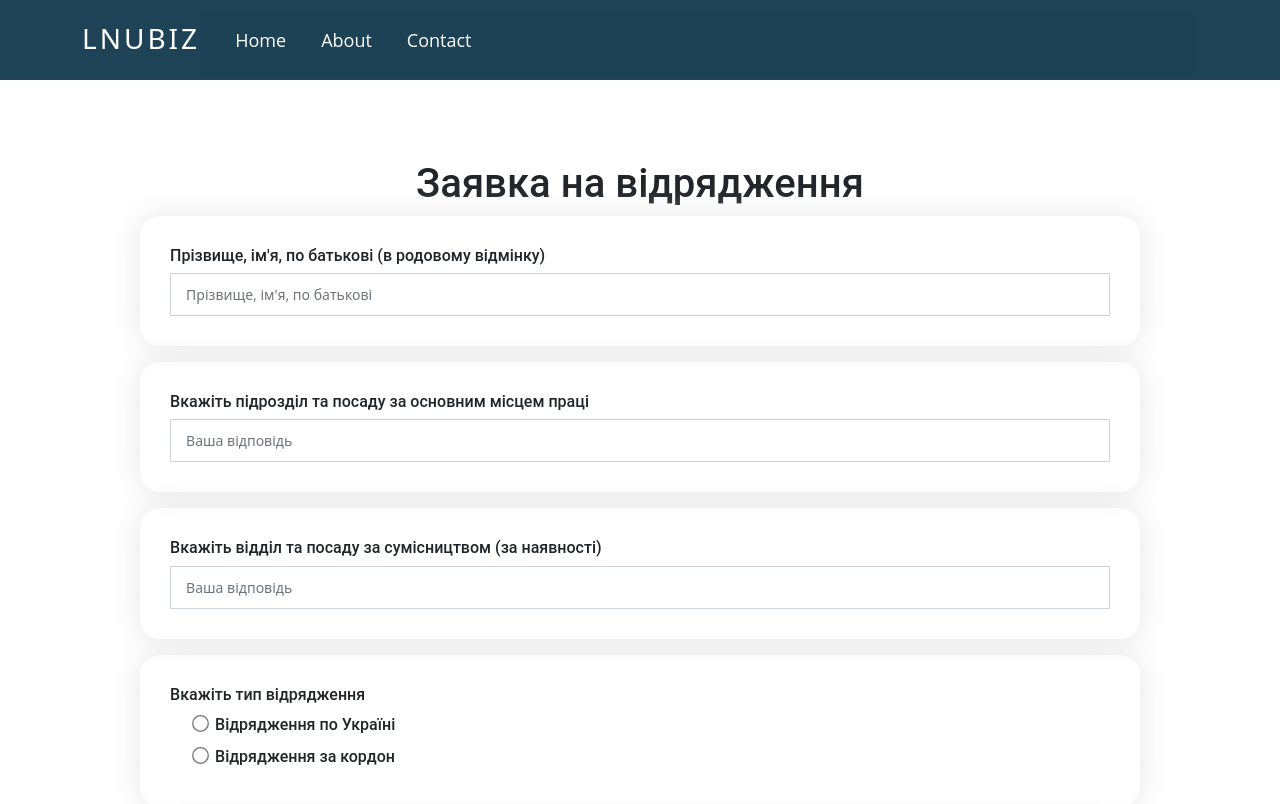
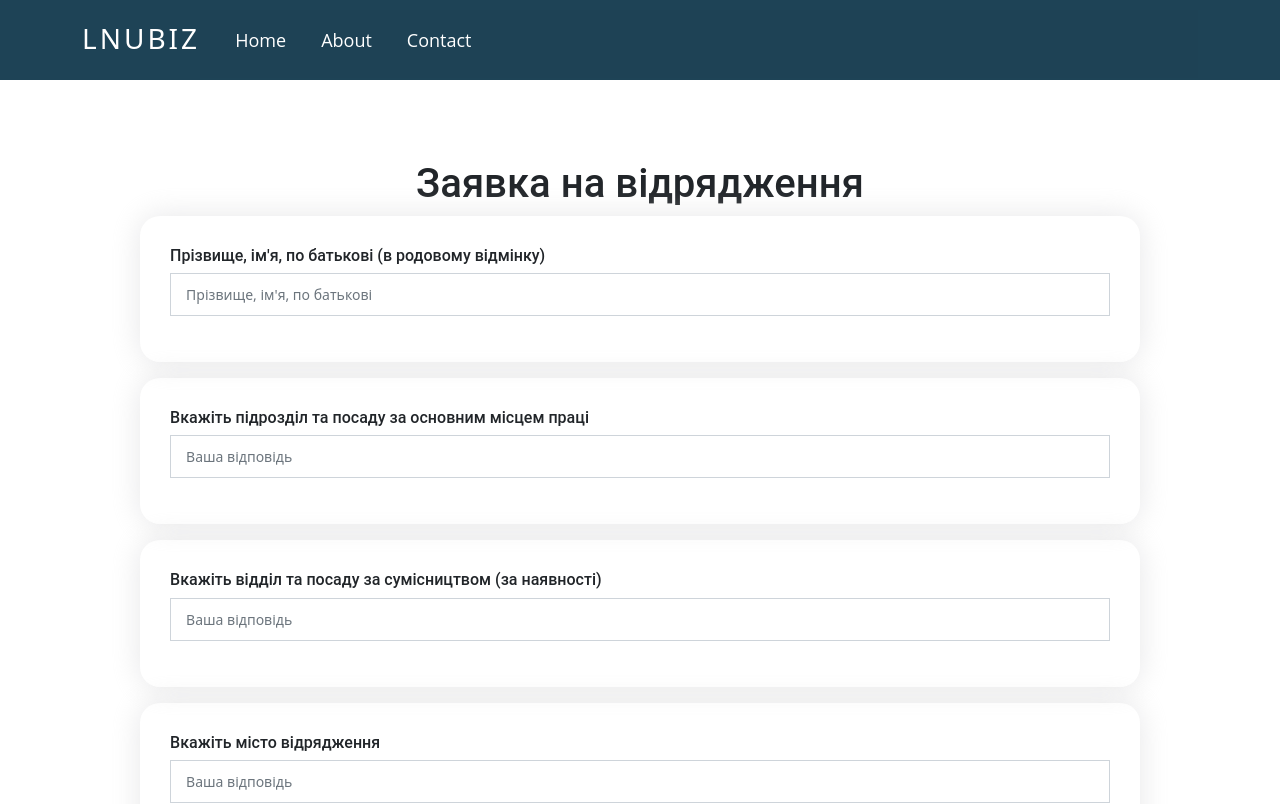
Before and after one commit to olga210500/LNUfrontend, a React (Create React App) app: page /about in a window 1280 px wide. Shown: the top 804 px of the page. Built offline with nearby package versions, Linux system fonts and the light colour scheme.

Commit message:
optimized itnput field

```diff
--- a/src/pages/Application.js
+++ b/src/pages/Application.js
@@ -1,19 +1,58 @@
-import React, { Component } from "react";
 import Navibar2 from "../components/Navibar2";
 import "../styles/style.css";
 import { connect } from "react-redux";
 import { signUserUp } from "../actions/userActions";
-
-
-
-
-class Application extends Component {
-  state = {
+import { useState } from "react";
+import InputField from "../components/InputField";
+const fieldsForInput = [
+  {
+    title: "Прізвище, ім'я, по батькові (в родовому відмінку)",
+    type: "text",
+    name: "fullName",
+    id: "fullName",
+    placeholder: "Прізвище, ім'я, по батькові",
+  },
+  {
+    title: "Вкажіть підрозділ та посаду за основним місцем праці",
+    type: "text",
+    name: "",
+    id: "",
+    placeholder: "Ваша відповідь",
+  },
+  {
+    title: "Вкажіть відділ та посаду за сумісництвом (за наявності)",
+    type: "text",
+    name: "",
+    id: "",
+    placeholder: "Ваша відповідь",
+  },
+  {
+    title: "Вкажіть місто відрядження",
+    type: "text",
+    name: "",
+    id: "",
+    placeholder: "Ваша відповідь",
+  },
+  {
+    title: "Вкажіть країну відрядження (для закордонного відрядження)",
+    type: "text",
+    name: "",
+    id: "",
+    placeholder: "Ваша відповідь",
+  },
+  {
+    title: "Вкажіть маршрут поїздки (для відряджень по Україні). Наприклад: Львів-Київ-Львів",
+    type: "text",
+    name: "",
+    id: "",
+    placeholder: "Ваша відповідь",
+  },
+];
+const Application = () => {
+  const [state, setState] = useState({
     fullName: "",
-
     Date: new Date(),
     Status: "in progress",
-
     FullTimePosition: "",
     PartTimePosition: "",
     IsAbroadTrip: 0,
@@ -28,22 +67,20 @@ class Application extends Component {
     Transport: "",
     ExpensesPayment: "",
     TripReason: "",
-  };
+  });
 
-  handleOnChange = (e) => {
-    e.persist();
-    this.setState(() => ({
-      [e.target.name]: e.target.value,
+  const handleOnChange = (fieldName) => (fieldValue) => {
+    setState(() => ({
+      [fieldName]: fieldValue,
     }));
   };
 
-  onSubmit = (e) => {
+  const onSubmit = (e) => {
     e.preventDefault();
-    // this.props.signUserUp(this.state);
-    console.log(this.state)
+
+    console.log(state);
   };
 
-  render() {
   return (
     <>
       <Navibar2 />
@@ -52,47 +89,22 @@ class Application extends Component {
           <div className="titleContainer ">
             <h1> Заявка на відрядження</h1>
           </div>
-
           <div className="applicationForm">
-              <form id="formApp" onSubmit={this.onSubmit}>
-
+            <form id="formApp" onSubmit={onSubmit}>
+              {fieldsForInput.map(({ title, type, name, id, placeholder }) => (
                 <div className="col-md-5 mb-3 php-email-form columnApp">
-                  <h6>Прізвище, ім'я, по батькові (в родовому відмінку)</h6>
-
-                  <input
-                    type="text"
-                    name="fullName"
-                    className="form-control"
-                    id="fullName"
-                    placeholder="Прізвище, ім'я, по батькові"
-                    required
+                  <h6>{title}</h6>
+                  <InputField
+                    type={type}
+                    name={name}
+                    id={id}
+                    placeholder={placeholder}
+                    value={state[name]}
+                    onChange={handleOnChange(name)}
                   />
                 </div>
-                <div className="col-md-5 php-email-form mb-3 columnApp">
-                  <h6>Вкажіть підрозділ та посаду за основним місцем праці </h6>
+              ))}
 
-                  <input
-                    type="text"
-                    className="form-control"
-                    name=""
-                    id=""
-                    placeholder="Ваша відповідь"
-                    required
-                  />
-                </div>
-
-                <div className="col-md-5 php-email-form mt-3 mt-md-0 mb-3 columnApp">
-                  <h6>
-                    Вкажіть відділ та посаду за сумісництвом (за наявності)
-                  </h6>
-                  <input
-                    type="text"
-                    className="form-control"
-                    name=""
-                    id=""
-                    placeholder="Ваша відповідь"
-                  />
-                </div>
               <div className="col-md-5 php-email-form mt-3 mt-md-0 mb-3 columnApp">
                 <h6>Вкажіть тип відрядження</h6>
                 <div className="form-check">
@@ -132,7 +144,7 @@ class Application extends Component {
                   </div>
                 </div>
                 <div className="form-check">
-                    <div className='header_6'>
+                  <div className="header_6">
                     <input type="radio" name="purposeTrip" id="" />
                     <label
                       className="form-check-label px-2"
@@ -143,7 +155,7 @@ class Application extends Component {
                   </div>
                 </div>
                 <div className="form-check">
-                    <div className='header_6'>
+                  <div className="header_6">
                     <input type="radio" name="purposeTrip" id="" />
                     <label
                       className="form-check-label px-2"
@@ -154,7 +166,7 @@ class Application extends Component {
                   </div>
                 </div>
                 <div className="form-check">
-                    <div className='header_6'>
+                  <div className="header_6">
                     <input type="radio" name="purposeTrip" id="" />
                     <label
                       className="form-check-label px-2"
@@ -165,7 +177,7 @@ class Application extends Component {
                   </div>
                 </div>
                 <div className="form-check">
-                    <div className='header_6'>
+                  <div className="header_6">
                     <input type="radio" name="purposeTrip" id="" />
                     <label
                       className="form-check-label px-2"
@@ -177,7 +189,7 @@ class Application extends Component {
                 </div>
 
                 <div className="form-check">
-                    <div >
+                  <div>
                     <input type="radio" name="purposeTrip" id="" />
                     <label
                       className="form-check-label px-2"
@@ -212,8 +224,8 @@ class Application extends Component {
       </section>
     </>
   );
-  }
-}
+};
+
 const mapDispatchToProps = (dispatch) => {
   return {
     signUserUp: (userInfo) => dispatch(signUserUp(userInfo)),
```
Lines whose indentation alone changed are shown as unchanged.
